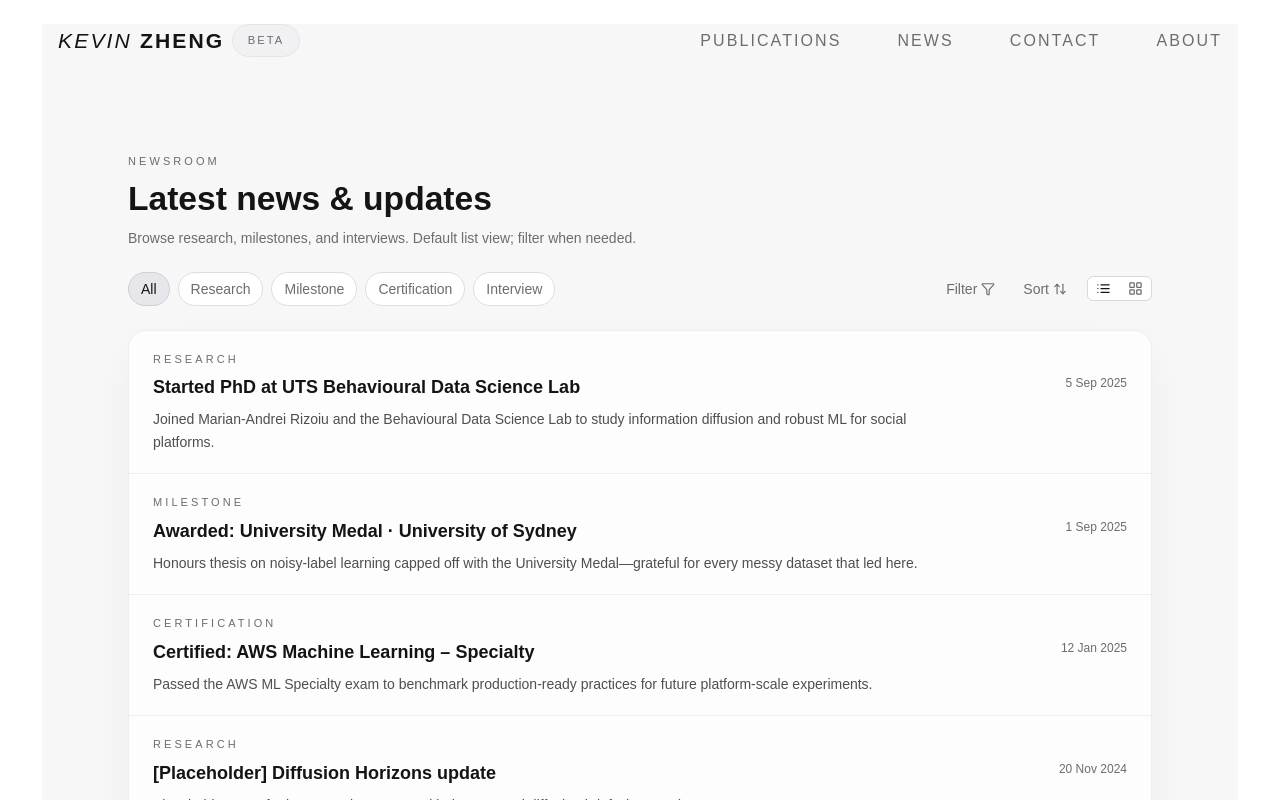
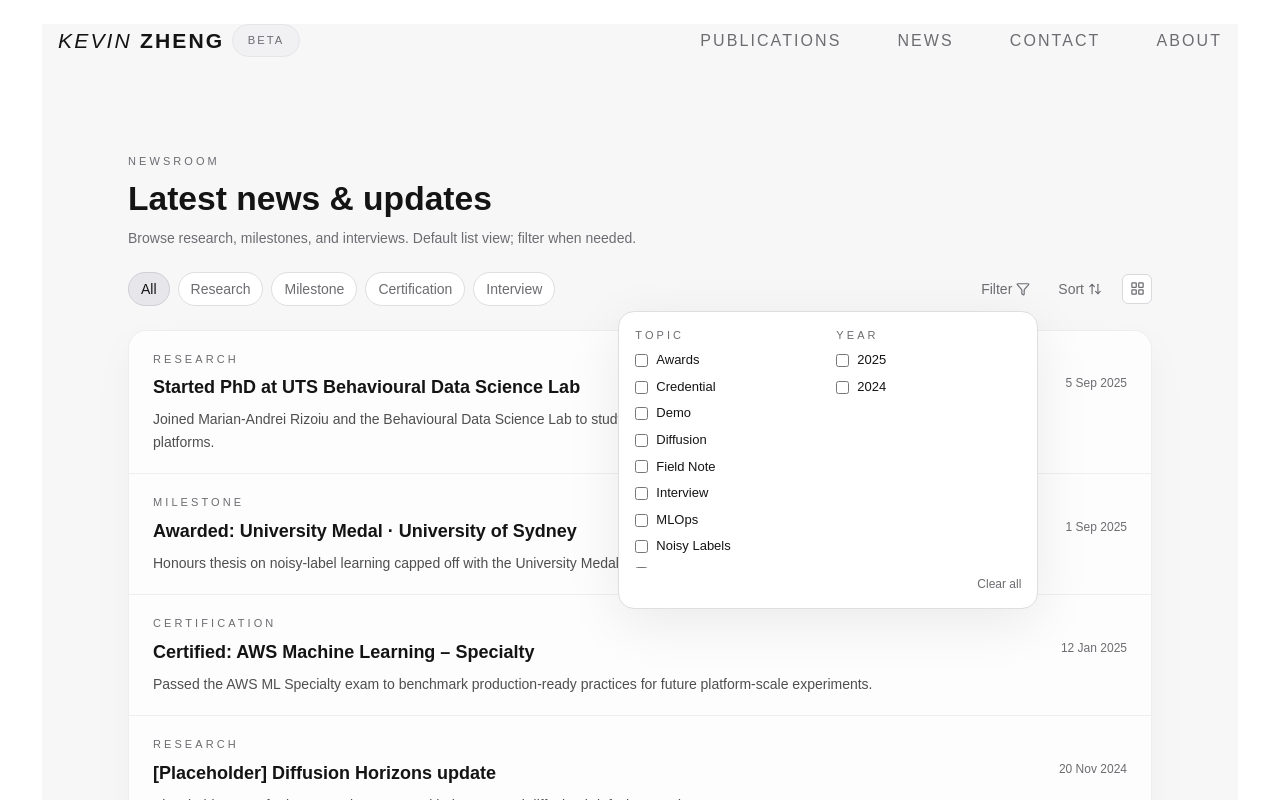
Before and after one commit to kyxzhe/kyxzhe.github.io, a Next.js app: page /news in a window 1280 px wide. Both pictures are taken after a click on the button "Filter". Shown: the top 800 px of the page. Built offline with nearby package versions, Linux system fonts and the light colour scheme.

Commit message:
feat: restore filter and sort controls

```diff
--- a/src/app/news/page.tsx
+++ b/src/app/news/page.tsx
@@ -8,7 +8,7 @@ import Footer from "@/components/Footer";
 import { type NewsItem, newsItems } from "@/lib/constants/news";
 
 type ViewMode = "list" | "grid";
-type SortMode = "newest" | "oldest";
+type SortMode = "newest" | "oldest" | "az" | "za";
 
 const MONTH_ABBREVIATIONS = [
   "Jan",
@@ -34,6 +34,8 @@ function formatDate(isoDate: string) {
 }
 
 const categories = ["All", ...Array.from(new Set(newsItems.map((item) => item.category)))];
+const topics = Array.from(new Set(newsItems.flatMap((item) => item.topics))).sort();
+const years = Array.from(new Set(newsItems.map((item) => new Date(item.date).getFullYear()))).sort((a, b) => b - a);
 
 const ListRow = ({ item }: { item: NewsItem }) => {
   const row = (
@@ -68,18 +70,47 @@ export default function NewsPage() {
   const [activeCategory, setActiveCategory] = useState<string>("All");
   const [viewMode, setViewMode] = useState<ViewMode>("list");
   const [sortMode, setSortMode] = useState<SortMode>("newest");
+  const [selectedTopics, setSelectedTopics] = useState<string[]>([]);
+  const [selectedYears, setSelectedYears] = useState<number[]>([]);
+  const [filterOpen, setFilterOpen] = useState(false);
+  const [sortOpen, setSortOpen] = useState(false);
+
+  const toggleTopic = (topic: string) => {
+    setSelectedTopics((prev) =>
+      prev.includes(topic) ? prev.filter((t) => t !== topic) : [...prev, topic]
+    );
+  };
+
+  const toggleYear = (year: number) => {
+    setSelectedYears((prev) =>
+      prev.includes(year) ? prev.filter((y) => y !== year) : [...prev, year]
+    );
+  };
 
   const filteredItems = useMemo(() => {
-    return newsItems.filter((item) => activeCategory === "All" || item.category === activeCategory);
-  }, [activeCategory]);
+    return newsItems.filter((item) => {
+      const categoryMatch = activeCategory === "All" || item.category === activeCategory;
+      const topicsMatch = selectedTopics.length === 0 || selectedTopics.every((topic) => item.topics.includes(topic));
+      const yearsMatch = selectedYears.length === 0 || selectedYears.includes(new Date(item.date).getFullYear());
+      return categoryMatch && topicsMatch && yearsMatch;
+    });
+  }, [activeCategory, selectedTopics, selectedYears]);
 
   const sortedItems = useMemo(() => {
     const sorted = [...filteredItems];
     sorted.sort((a, b) => {
-      if (sortMode === "newest") {
+      switch (sortMode) {
+        case "newest":
           return new Date(b.date).getTime() - new Date(a.date).getTime();
+        case "oldest":
+          return new Date(a.date).getTime() - new Date(b.date).getTime();
+        case "az":
+          return a.title.localeCompare(b.title);
+        case "za":
+          return b.title.localeCompare(a.title);
+        default:
+          return 0;
       }
-      return new Date(a.date).getTime() - new Date(b.date).getTime();
     });
     return sorted;
   }, [filteredItems, sortMode]);
@@ -114,42 +145,117 @@ export default function NewsPage() {
             ))}
           </div>
 
-          <div className="flex items-center gap-2 md:gap-3 text-muted-foreground">
+          <div className="relative flex items-center gap-2 md:gap-3 text-muted-foreground">
+            <div className="relative">
               <button
                 type="button"
                 className="flex items-center gap-1 px-2 py-1 rounded-md hover:text-foreground"
                 title="Filter"
+                onClick={() => {
+                  setFilterOpen((prev) => !prev);
+                  setSortOpen(false);
+                }}
               >
                 <span>Filter</span>
                 <Filter size={14} />
               </button>
+              {filterOpen && (
+                <div className="absolute right-0 top-full mt-2 w-[420px] rounded-2xl border border-[#dedee3] bg-white shadow-[0_14px_55px_rgba(0,0,0,0.08)] p-4 z-20">
+                  <div className="grid grid-cols-2 gap-4 text-sm text-foreground">
+                    <div className="space-y-2 max-h-60 overflow-y-auto pr-1">
+                      <p className="text-[11px] uppercase tracking-[0.28em] text-muted-foreground">Topic</p>
+                      {topics.map((topic) => (
+                        <label key={topic} className="flex items-center gap-2 text-[13px] text-foreground">
+                          <input
+                            type="checkbox"
+                            checked={selectedTopics.includes(topic)}
+                            onChange={() => toggleTopic(topic)}
+                            className="accent-black"
+                          />
+                          {topic}
+                        </label>
+                      ))}
+                    </div>
+                    <div className="space-y-2 max-h-60 overflow-y-auto pr-1">
+                      <p className="text-[11px] uppercase tracking-[0.28em] text-muted-foreground">Year</p>
+                      {years.map((year) => (
+                        <label key={year} className="flex items-center gap-2 text-[13px] text-foreground">
+                          <input
+                            type="checkbox"
+                            checked={selectedYears.includes(year)}
+                            onChange={() => toggleYear(year)}
+                            className="accent-black"
+                          />
+                          {year}
+                        </label>
+                      ))}
+                    </div>
+                  </div>
+                  <div className="flex justify-end pt-2 text-xs text-muted-foreground">
+                    <button
+                      type="button"
+                      className="underline-offset-2 hover:text-foreground"
+                      onClick={() => {
+                        setSelectedTopics([]);
+                        setSelectedYears([]);
+                      }}
+                    >
+                      Clear all
+                    </button>
+                  </div>
+                </div>
+              )}
+            </div>
+
+            <div className="relative">
               <button
                 type="button"
                 className="flex items-center gap-1 px-2 py-1 rounded-md hover:text-foreground"
                 title="Sort"
-              onClick={() => setSortMode((prev) => (prev === "newest" ? "oldest" : "newest"))}
+                onClick={() => {
+                  setSortOpen((prev) => !prev);
+                  setFilterOpen(false);
+                }}
               >
                 <span>Sort</span>
                 <ArrowUpDown size={14} />
               </button>
-            <div className="flex items-center gap-[1px] rounded-md border border-[#d8d8dd] bg-white overflow-hidden">
+              {sortOpen && (
+                <div className="absolute right-0 top-full mt-2 w-56 rounded-2xl border border-[#dedee3] bg-white shadow-[0_14px_55px_rgba(0,0,0,0.08)] p-3 z-20 text-sm text-foreground space-y-2">
+                  {["newest", "oldest", "az", "za"].map((option) => {
+                    const labelMap: Record<SortMode, string> = {
+                      newest: "Newest → Oldest",
+                      oldest: "Oldest → Newest",
+                      az: "Alphabetical (A–Z)",
+                      za: "Alphabetical (Z–A)",
+                    };
+                    const value = option as SortMode;
+                    return (
+                      <label key={option} className="flex items-center gap-2">
+                        <input
+                          type="radio"
+                          name="news-sort"
+                          value={value}
+                          checked={sortMode === value}
+                          onChange={() => setSortMode(value)}
+                          className="accent-black"
+                        />
+                        {labelMap[value]}
+                      </label>
+                    );
+                  })}
+                </div>
+              )}
+            </div>
+
             <button
               type="button"
-                aria-label="List view"
-                className={`px-2 py-1 ${viewMode === "list" ? "text-foreground" : "text-muted-foreground"}`}
-                onClick={() => setViewMode("list")}
+              aria-label={viewMode === "list" ? "Grid view" : "List view"}
+              className="flex h-[30px] w-[30px] items-center justify-center rounded-md border border-[#d8d8dd] bg-white text-muted-foreground hover:text-foreground"
+              onClick={() => setViewMode((prev) => (prev === "list" ? "grid" : "list"))}
             >
-                <List size={15} />
+              {viewMode === "list" ? <LayoutGrid size={15} /> : <List size={15} />}
             </button>
-              <button
-                type="button"
-                aria-label="Grid view"
-                className={`px-2 py-1 ${viewMode === "grid" ? "text-foreground" : "text-muted-foreground"}`}
-                onClick={() => setViewMode("grid")}
-              >
-                <LayoutGrid size={15} />
-              </button>
-            </div>
           </div>
         </div>
 
```
Lines whose indentation alone changed are shown as unchanged.
